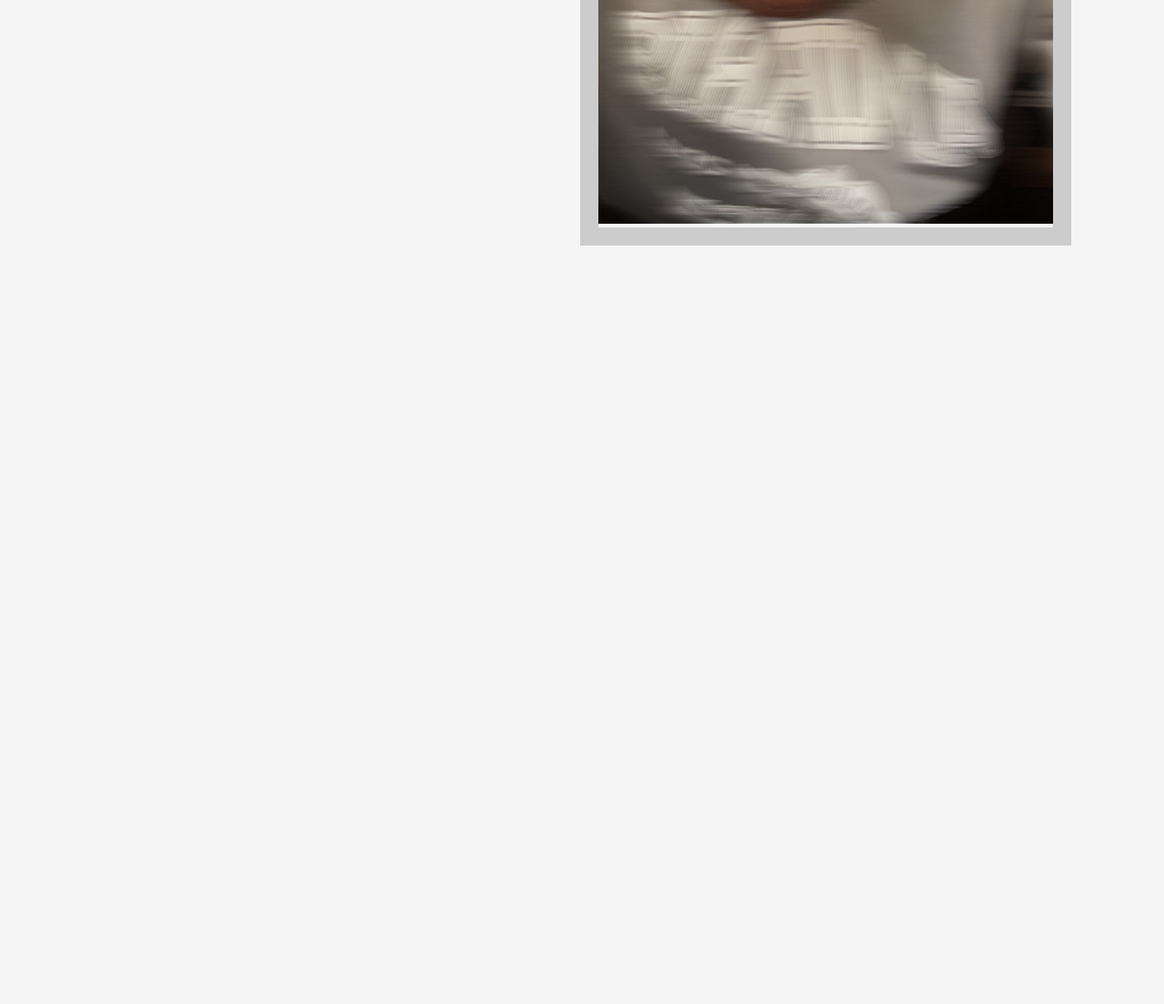
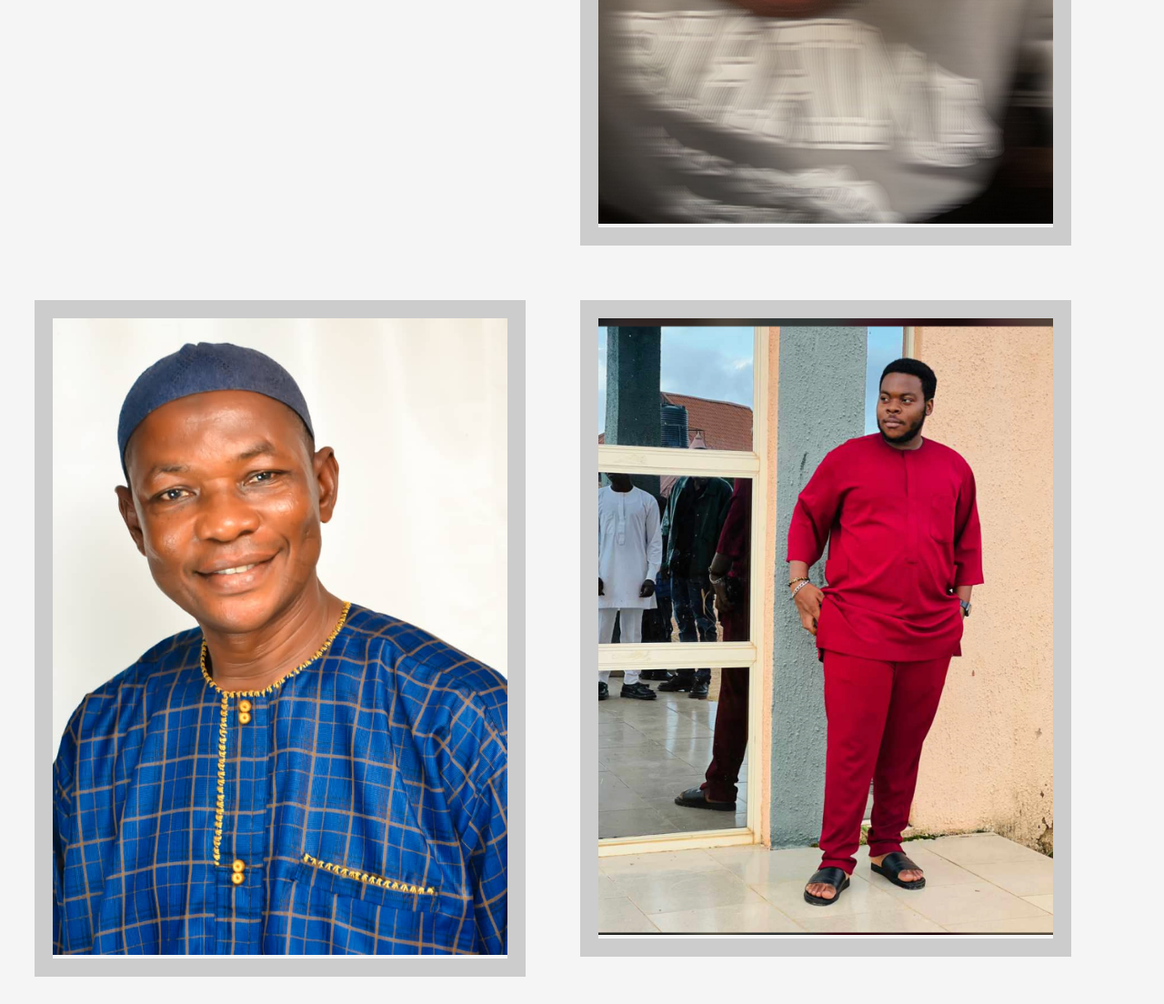
Before and after one commit to mastapis/myinterview, a plain HTML site: page index.html in a window 1280 px wide. Shown: the part 4840-5944 px from the top of the page at 91% size. Before the commit the page ends 5140 px from the top, so only its background shows below. Drawn offline with Linux system fonts and the light colour scheme.

Commit message:
index.html

```diff
--- a/index.html
+++ b/index.html
@@ -134,6 +134,16 @@
     		<img src="img3.jpg"  width="600" height="400">
   			</a>
   		</div>
+		<div class="myPics">
+  			<a target="_blank" href="img4.jpg">
+    		<img src="img4.jpg"  width="600" height="400">
+  			</a>
+  		</div>
+		<div class="myPics">
+  			<a target="_blank" href="img5.jpg">
+    		<img src="img5.jpg"  width="600" height="400">
+  			</a>
+  		</div>
 
 
 	</section>
```
